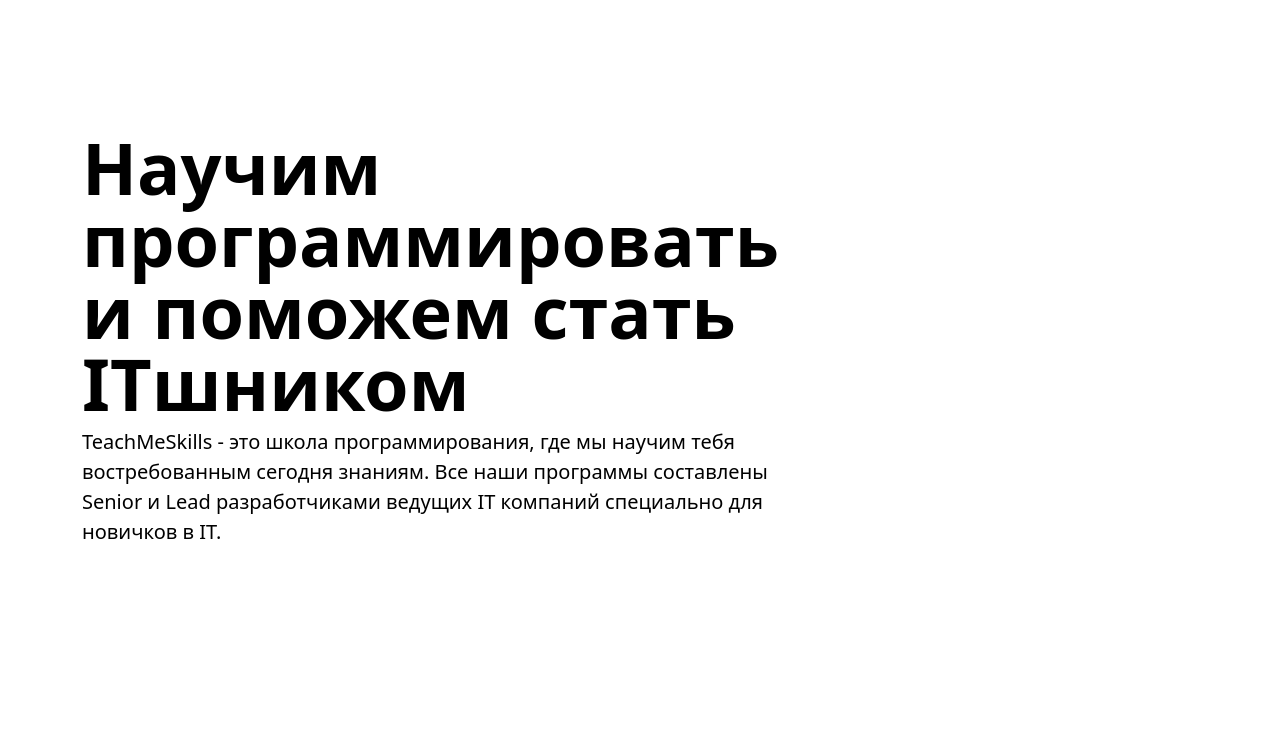
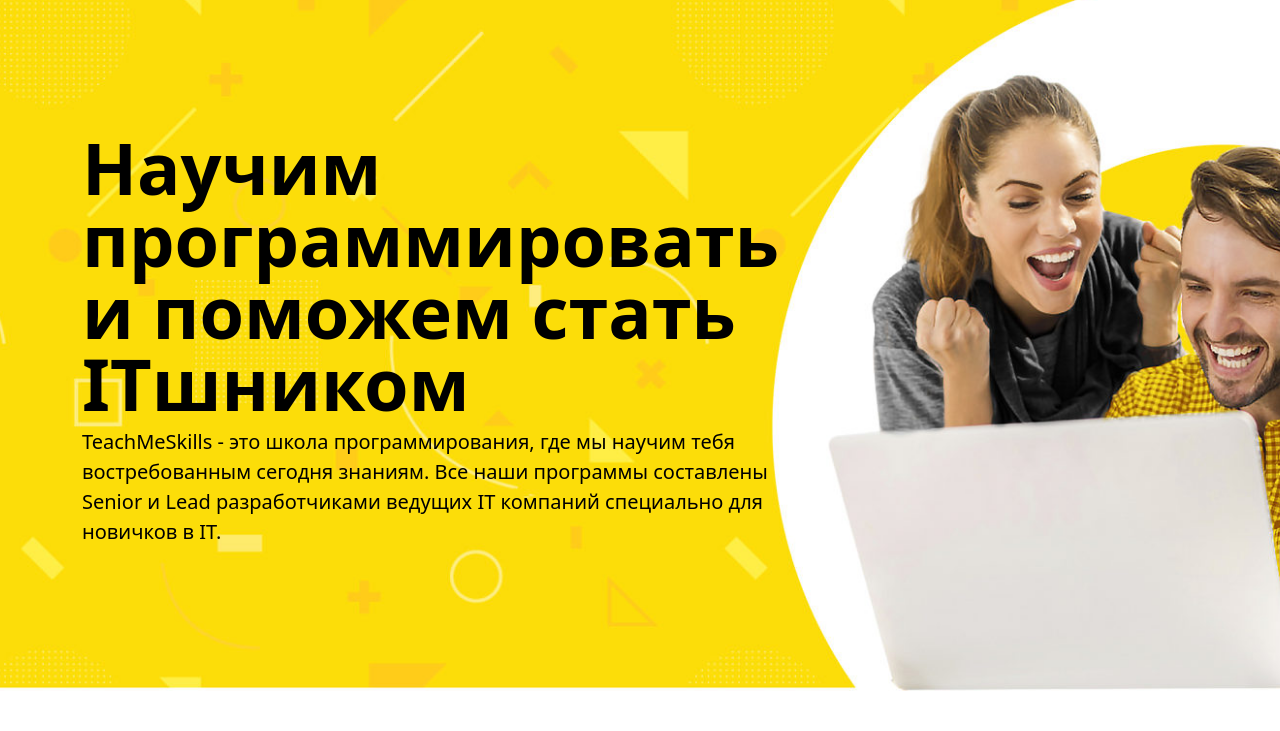
Before and after one commit to jahoroshi/jahoroshi.github.io, a plain HTML site: page index.html in a window 1280 px wide. Shown: the part 69-800 px from the top of the page. Drawn offline with nearby package versions, Linux system fonts and the light colour scheme.

Commit message:
fix links css

```diff
--- a/style.css
+++ b/style.css
@@ -28,7 +28,7 @@ header, footer, section {
 
 header {
     padding: 200px 0;
-    background: url(/courses/tms/hw_05_04/bootstrap/images/Cover.jpg);
+    background: url(/images/Cover.jpg);
     background-size:cover;
     background-position-y: center;
     background-position-x: center;
```
